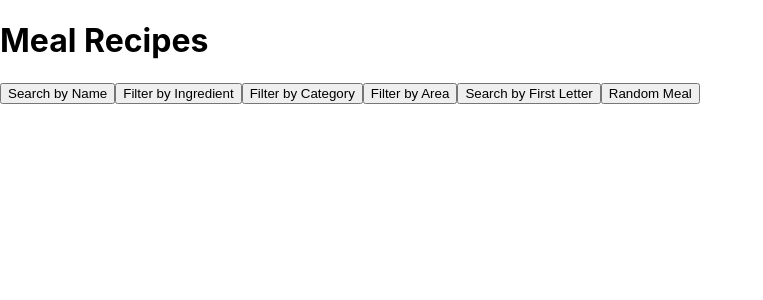
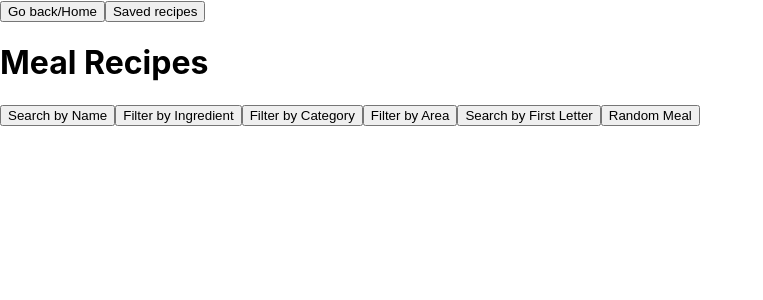
Before and after one commit to HenrikSaega/ryhmatoo, a React (Create React App) app: page / in a window 1280 px wide. Shown: the top 300 px of the page, without its empty margins (0-763 px from the left). Built offline with nearby package versions, Linux system fonts and the light colour scheme.

Commit message:
Recipe.js

```diff
--- a/src/pages/Search.js
+++ b/src/pages/Search.js
@@ -46,6 +46,11 @@ const Search = () => {
 
   return (
     <div>
+        <div>
+        <button onClick={() => navigate('/') }>Go back/Home</button>
+        <button onClick={() => navigate('/') }>Saved recipes</button>
+        </div>
+
       <h1>Meal Recipes</h1>
 
       {/* Buttons to select search type */}
```
Also changed, not shown: src/pages/Recipes.js (added).
